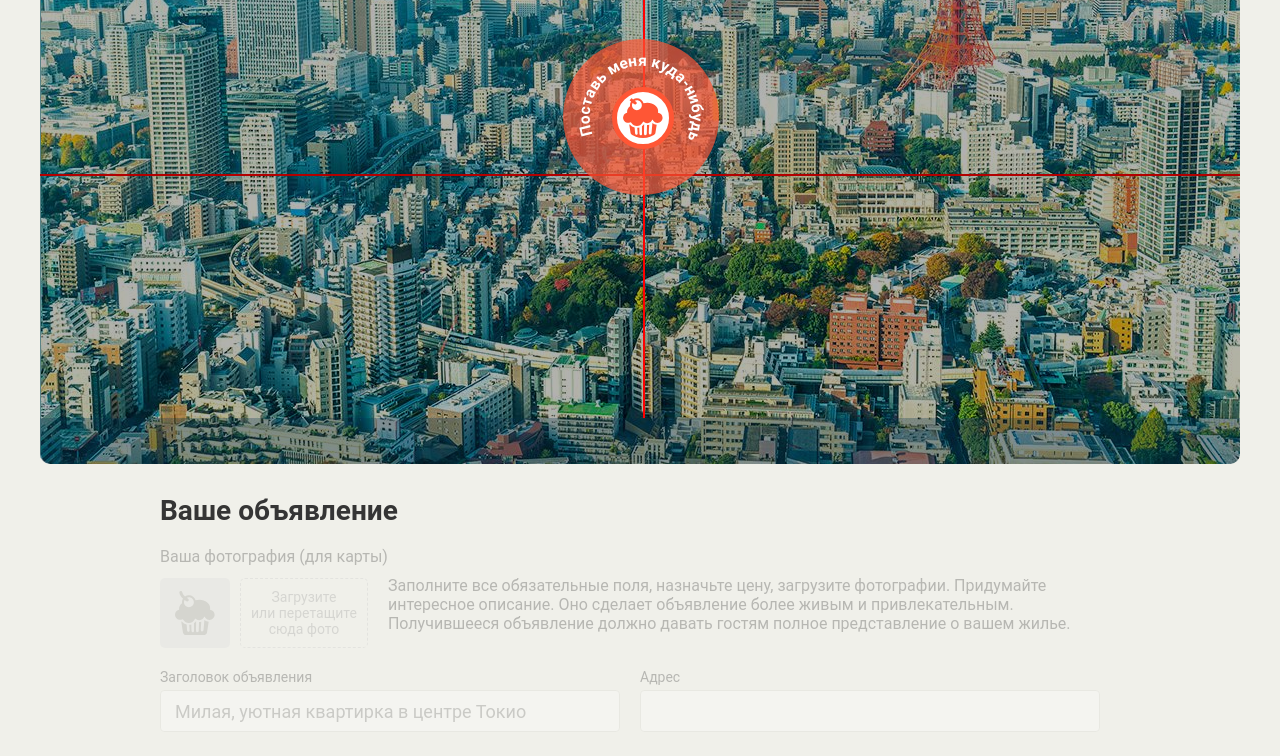
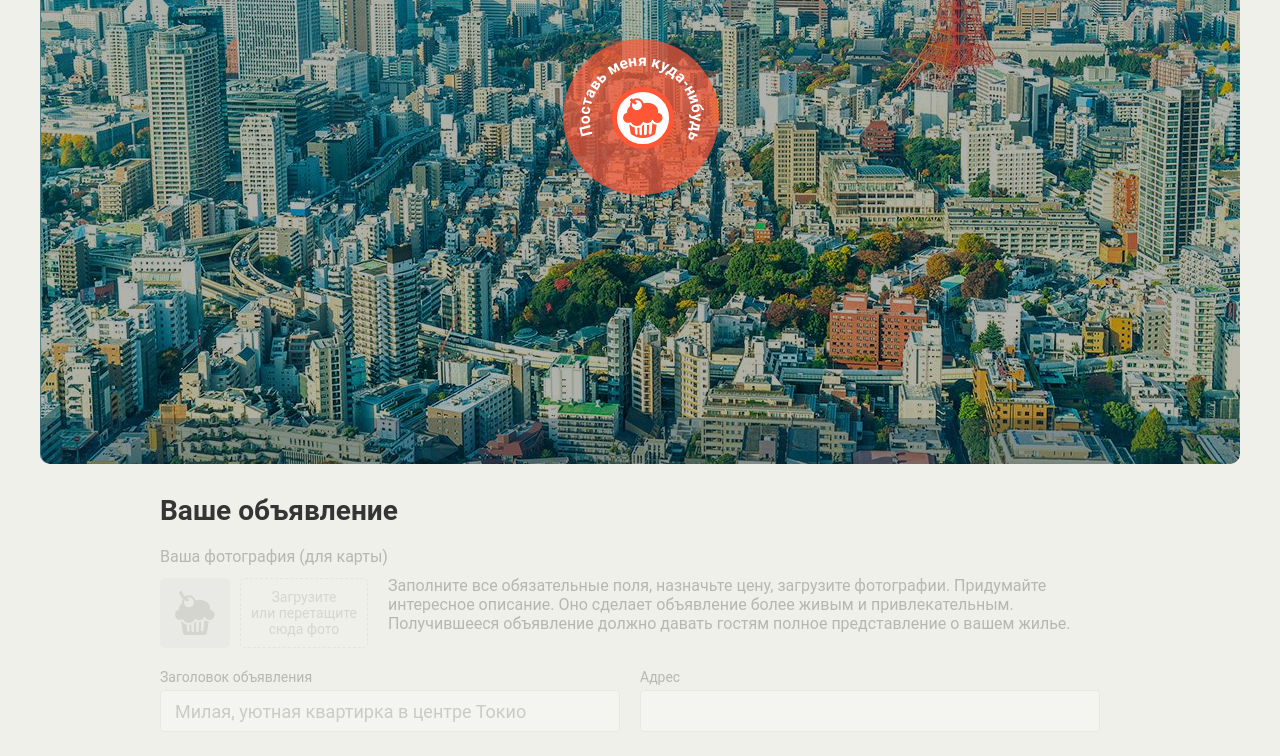
Before and after one commit to andikk/643755-keksobooking-17, a website: page index.html in a window 1280 px wide. Shown: the part 286-1042 px from the top of the page. Drawn offline with Linux system fonts and the light colour scheme; files whose address does not match are found by name.

Commit message:
Убрал поля из цсс

```diff
--- a/css/style.css
+++ b/css/style.css
@@ -1248,25 +1248,3 @@ fieldset {
   outline: none;
   opacity: 0.6;
 }
-
-
-
-
-.map__pins::before,
-.map__pins::after{
-    content: '';
-    position: absolute;
-    width: 100%;
-    height: 2px;
-    background: red;
-
-    top: 460px;
-}
-
-.map__pins::after {
-    top: 0px;
-    width: 2px;
-    height: 100%;
-
-    left: 603px;
-}
```
